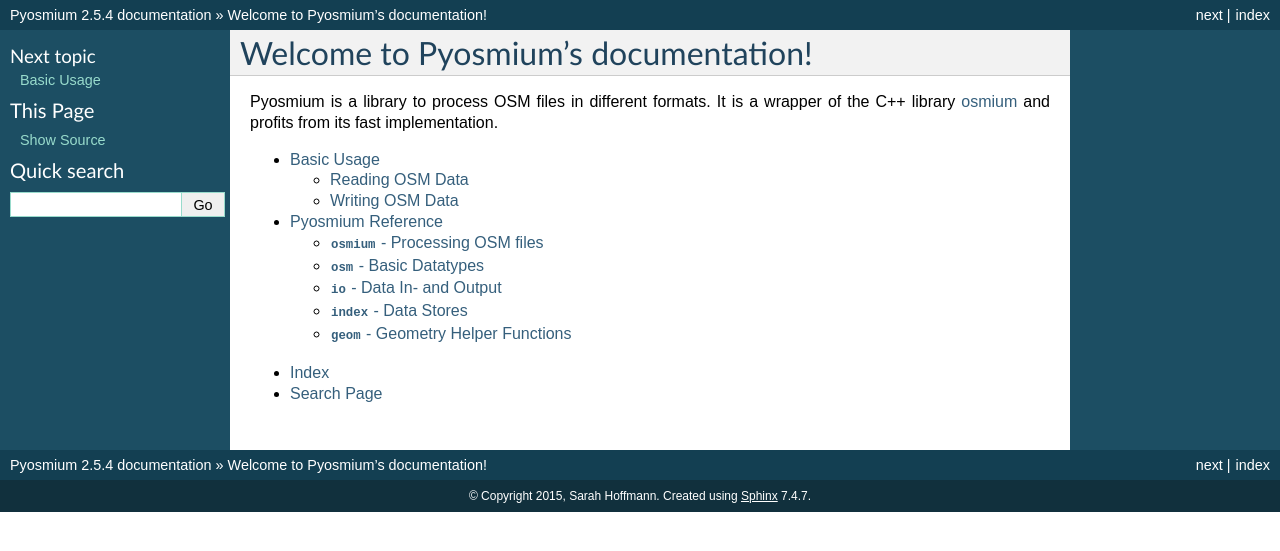
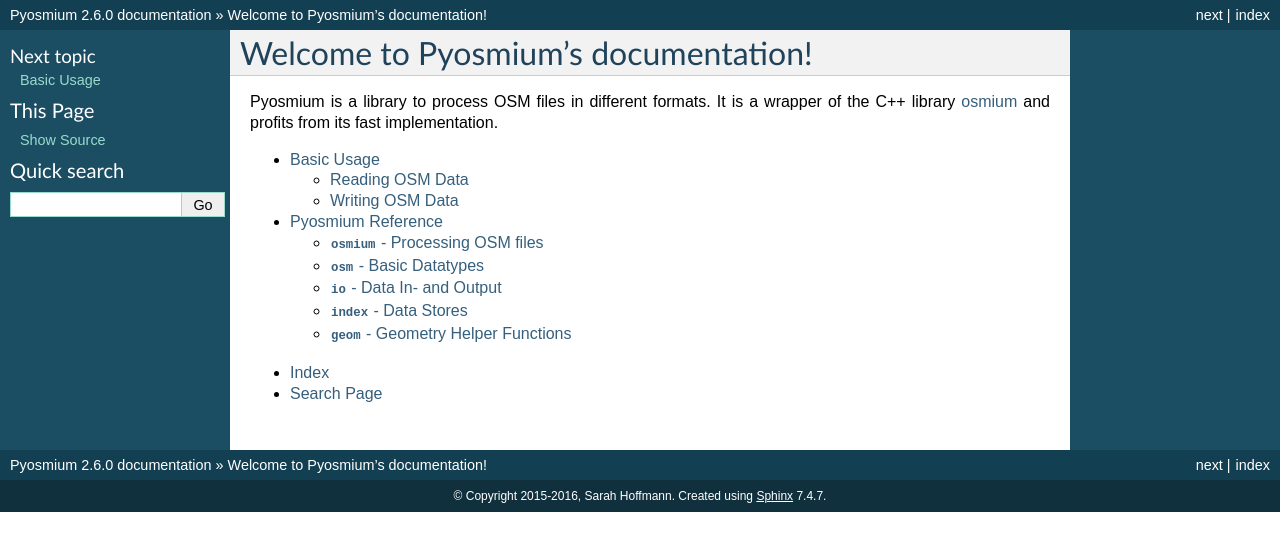
Before and after one commit to osmcode/pyosmium, a Sphinx documentation site: the page built from doc/index.rst, in a window 1280 px wide. Shown: the top 551 px of the page. Built offline with Sphinx 7.4.7, drawn with Linux system fonts in a browser that asks for light colours.

Commit message:
Release v2.6.0

```diff
--- a/doc/conf.py
+++ b/doc/conf.py
@@ -56,16 +56,16 @@
 
 # General information about the project.
 project = 'Pyosmium'
-copyright = '2015, Sarah Hoffmann'
+copyright = '2015-2016, Sarah Hoffmann'
 
 # The version info for the project you're documenting, acts as replacement for
 # |version| and |release|, also used in various other places throughout the
 # built documents.
 #
 # The short X.Y version.
-version = '2.5'
+version = '2.6'
 # The full version, including alpha/beta/rc tags.
-release = '2.5.4'
+release = '2.6.0'
 
 # The language for content autogenerated by Sphinx. Refer to documentation
 # for a list of supported languages.
--- a/setup.py
+++ b/setup.py
@@ -70,7 +70,7 @@
     packages.append('osmium.%s' % ext)
 
 setup (name = 'pyosmium',
-       version = '2.5.4',
+       version = '2.6.0',
        description = 'Provides python bindings for libosmium.',
        packages = packages,
        ext_modules = extensions)
```
Also changed, not shown: CHANGELOG.md (+12 -4 lines).
